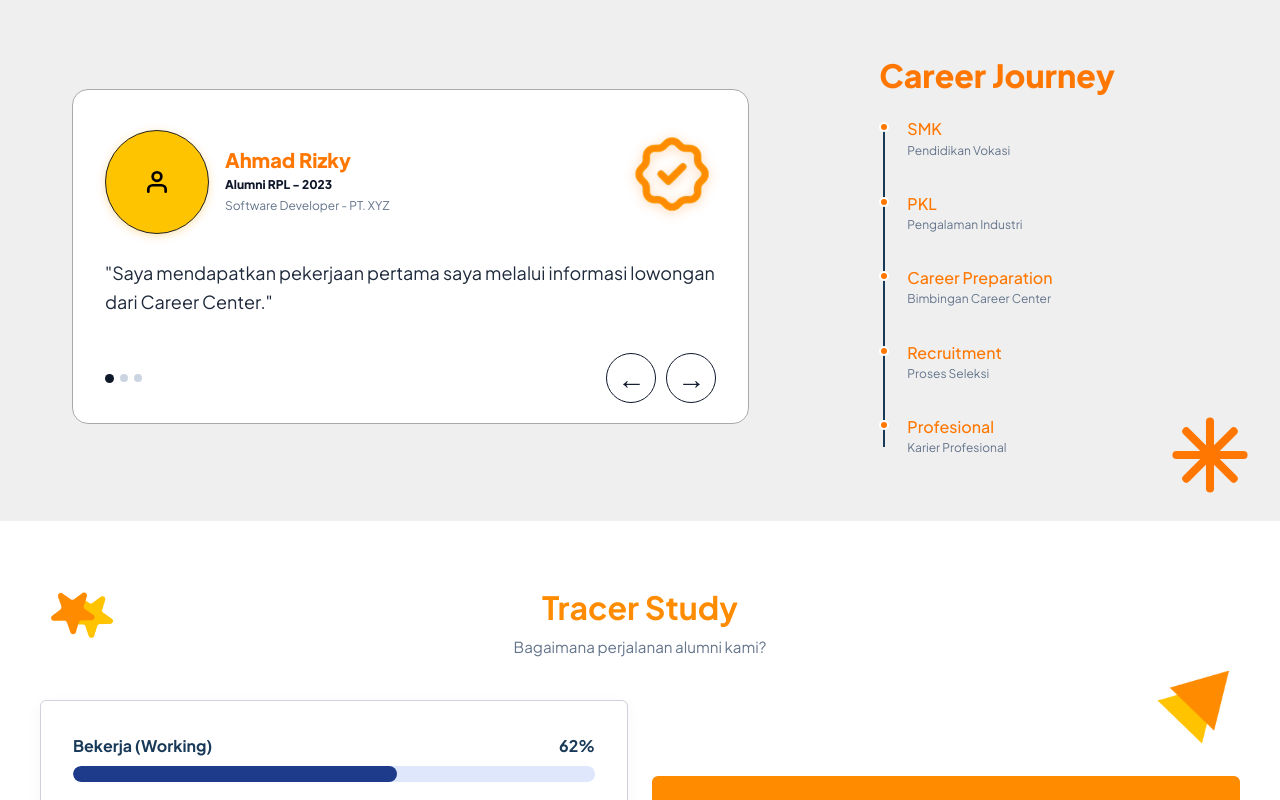
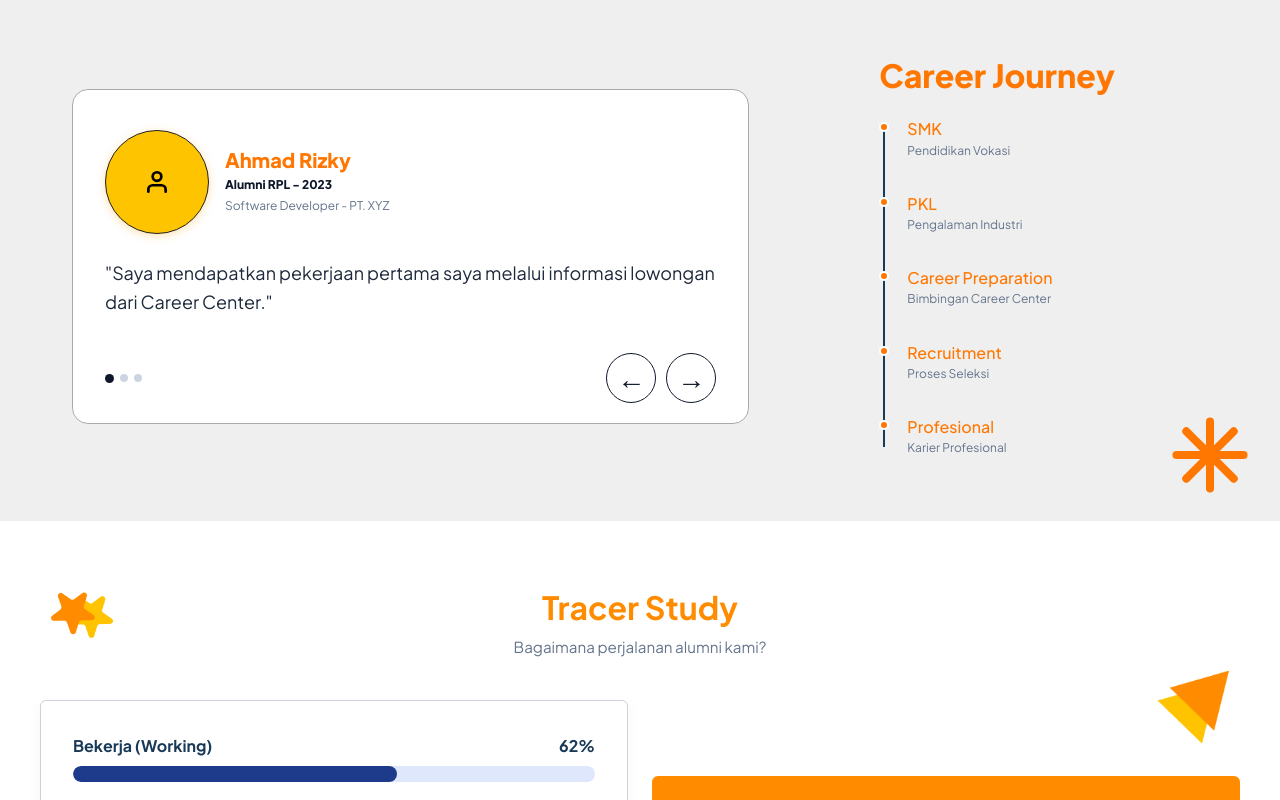
Before and after one commit to zakwantampan/Lomba-JHIC-BKK, a React (Vite) app: page / in a window 1280 px wide. Shown: the part 3640-4440 px from the top of the page. Built offline with nearby package versions, Linux system fonts and the light colour scheme.

Commit message:
reza perubahan

```diff
--- a/src/App.css
+++ b/src/App.css
@@ -2097,21 +2097,7 @@
   text-decoration: underline;
 }
 
-/* 6th Slot - Big Orange Segmented Directional Arrow (Image 1) */
-.insight-arrow-illustration-slot {
-  display: flex;
-  align-items: center;
-  justify-content: center;
-  padding: 20px;
-}
-
-.insight-big-arrow-img {
-  max-width: 190px;
-  height: auto;
-  object-fit: contain;
-  filter: drop-shadow(0 6px 18px rgba(255, 119, 0, 0.35));
-  animation: subtlePulse 3s ease-in-out infinite;
-}
+
 
 @media (max-width: 960px) {
   .insight-5cards-grid {
@@ -2235,13 +2221,6 @@
   object-fit: contain;
 }
 
-.testi-verified-seal-img {
-  width: 44px;
-  height: 44px;
-  object-fit: contain;
-  filter: drop-shadow(0 2px 6px rgba(255, 119, 0, 0.3));
-  animation: subtlePulse 3.5s ease-in-out infinite;
-}
 
 /* Icon micro-animations for Path & Program cards */
 .path-icon-img,
--- a/src/App.jsx
+++ b/src/App.jsx
@@ -209,7 +209,6 @@ export default function App() {
   const [selectedLocation, setSelectedLocation] = useState('ALL');
   const [selectedTypes, setSelectedTypes] = useState([]);
   const [showAllJobs, setShowAllJobs] = useState(false);
-  const [showAllArticles, setShowAllArticles] = useState(false);
   const [selectedJobModal, setSelectedJobModal] = useState(null);
 
   // Testimonial Carousel State
@@ -831,14 +830,7 @@ export default function App() {
                         </div>
                       </div>
 
-                      {/* Scalloped Verified Seal Badge with Checkmark (Gambar 2) */}
-                      <div className="testi-verified-seal" title="Alumni Terverifikasi">
-                        <img
-                          src="/img/rosette-discount-check 1.png"
-                          alt="Terverifikasi"
-                          className="testi-verified-seal-img"
-                        />
-                      </div>
+
                     </div>
 
                     <p className="testi-quote-p">
@@ -1075,9 +1067,9 @@ export default function App() {
             </p>
           </div>
 
-          {/* 5 Cards + 1 Large Arrow Illustration Grid (Image 1) */}
+          {/* 6 Cards Grid (3x2) */}
           <div className="insight-5cards-grid">
-            {(showAllArticles ? careerArticles : careerArticles.slice(0, 5)).map((art) => (
+            {careerArticles.map((art) => (
               <div key={art.id} className="insight-card-exact">
                 <div className="insight-photo-box">
                   <img src={art.image} alt={art.title} className="insight-photo-img" />
@@ -1097,25 +1089,6 @@ export default function App() {
                 </div>
               </div>
             ))}
-
-            {/* 6th Slot - Big Orange Segmented Directional Arrow PNG (Image 1) */}
-            {!showAllArticles && <div className="insight-arrow-illustration-slot">
-              <img
-                src="/img/arrow-big-right-lines 1.png"
-                alt="Arah Karier"
-                className="insight-big-arrow-img"
-              />
-            </div>}
-          </div>
-
-          <div style={{ textAlign: 'center', marginTop: '36px' }}>
-            <button
-              type="button"
-              className="btn-see-all-jobs-orange"
-              onClick={() => setShowAllArticles(!showAllArticles)}
-            >
-              {showAllArticles ? 'Tampilkan Lebih Sedikit' : 'Lihat Semua Artikel'}
-            </button>
           </div>
         </div>
       </section>
--- a/src/data/bkkData.js
+++ b/src/data/bkkData.js
@@ -480,7 +480,7 @@ export const careerArticles = [
     category: "Career Strategy",
     title: "Strategi Sukses Menembus Seleksi Kerja di Perusahaan Mitra",
     excerpt: "Tips praktis mempersiapkan diri menghadapi tes kompetensi dan psikotes industri.",
-    image: "/img/DKV.jpeg",
+    image: "/img/TKJ.jpeg",
     content: "Persiapkan pemahaman dasar industri, jaga stamina fisik, dan pelajari budaya perusahaan yang Anda lamar untuk memberikan kesan terbaik selama rangkaian seleksi."
   }
 ];
```
